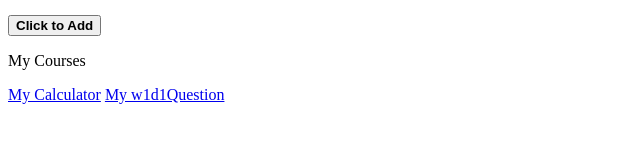
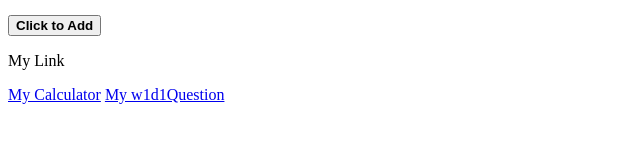
Before and after one commit to abateWT/abateWT.github.io, a plain HTML site: page cs315/index02.html in a window 1280 px wide. Shown: the part 148-290 px from the top of the page, 0-640 px from the left. Drawn offline with Linux system fonts and the light colour scheme.

Commit message:
Update index02.html

```diff
--- a/cs315/index02.html
+++ b/cs315/index02.html
@@ -34,7 +34,7 @@ appended to the ouput textarea and input field should be cleared.-->
 
   <button onclick="myfunction()"><strong>Click to Add</strong></button>
   <div id="answer1"></div>
-  <p>My Courses</p>
+  <p>My Link</p>
   <a href="calculator.html">My Calculator<a> <a href="index02.html">My w1d1Question <a>
 </body>
 </html>
```
